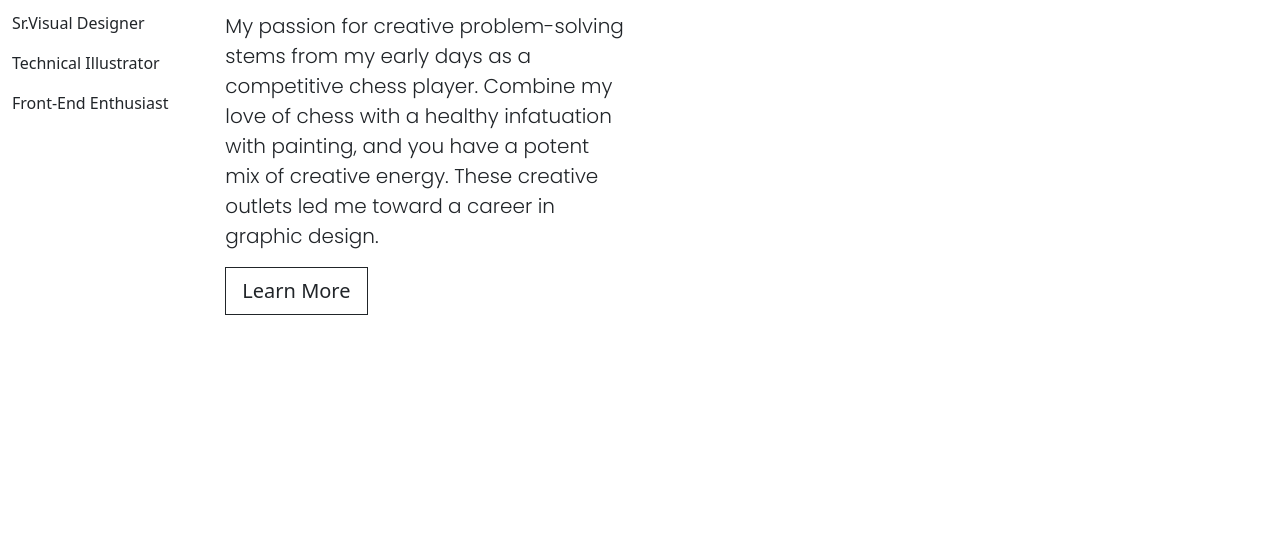
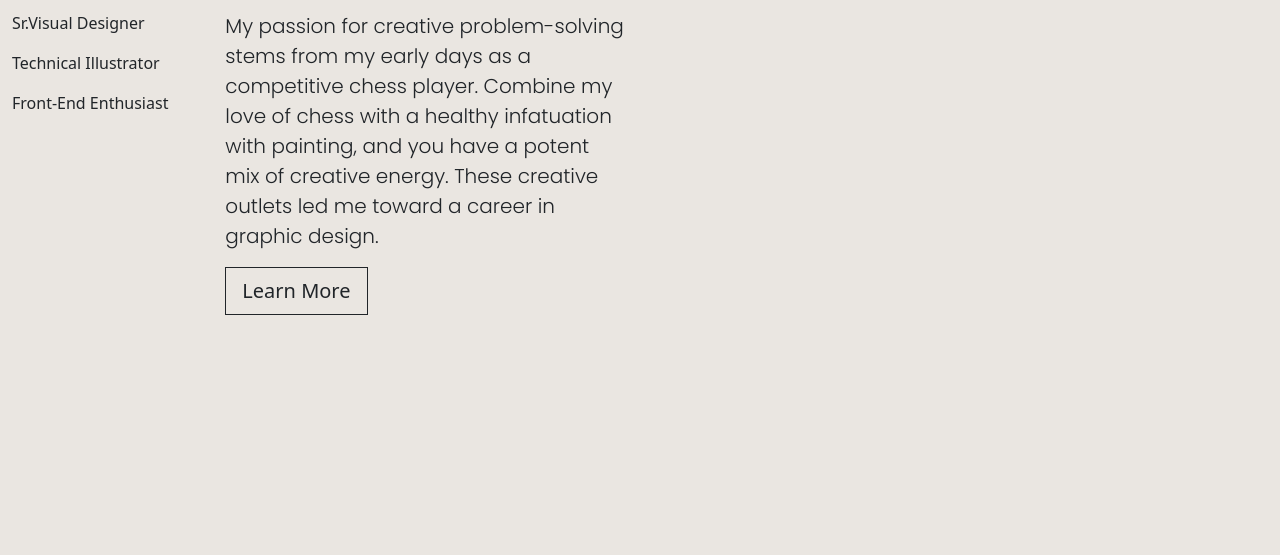
Before and after one commit to BracketNerd101/premiere, a plain HTML site: page index.html in a window 1280 px wide. Shown: the part 781-1336 px from the top of the page. Drawn offline with nearby package versions, Linux system fonts and the light colour scheme.

Commit message:
updated colors

```diff
--- a/scss/main.scss
+++ b/scss/main.scss
@@ -17,8 +17,8 @@
 
 .bg_custom_color {
 
-    	// background-color:#f9f9f9;
-        background-color:#ffffff;
+    	background-color:#eae6e1;
+        // background-color:#ffffff;
 }
 
 // Typography styles
```
Also changed, not shown: scss/main.css, scss/main.min.css.
